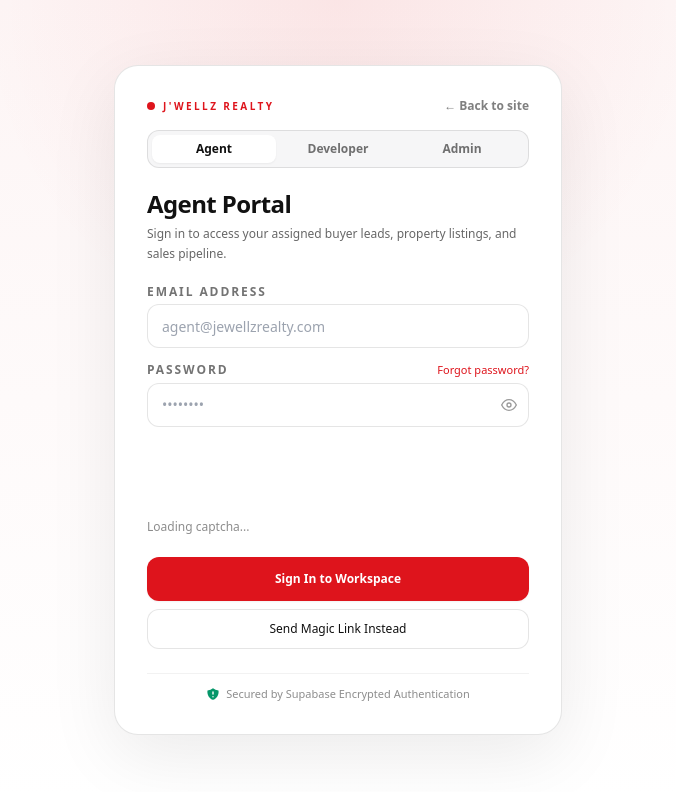
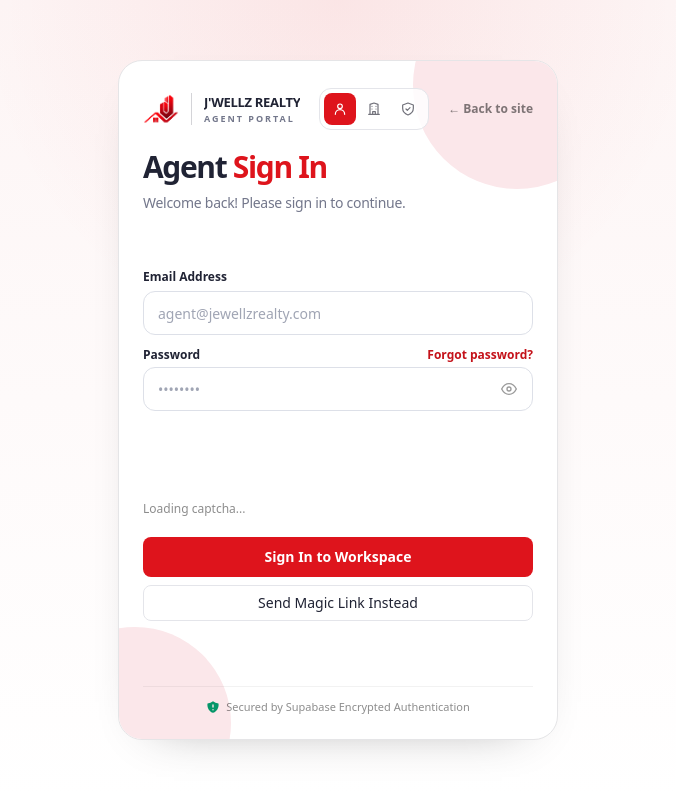
Before and after one commit to altjimsss/jewellz-realty, a Next.js app: page /login in a window 1280 px wide. Shown: the top 792 px of the page, without its empty margins (302-978 px from the left). Built offline with nearby package versions, Linux system fonts and the light colour scheme; no server answers.

Commit message:
Match timeout sign-in page to portal modal

```diff
--- a/components/auth/LoginPage.tsx
+++ b/components/auth/LoginPage.tsx
@@ -2,6 +2,7 @@
 
 import { FormEvent, Suspense, useEffect, useState } from "react";
 import Link from "next/link";
+import Image from "next/image";
 import { useRouter, useSearchParams } from "next/navigation";
 import { ReCaptcha } from "@/components/security/ReCaptcha";
 import { supabaseBrowser } from "@/lib/supabase/client";
@@ -320,13 +321,20 @@ function LoginForm() {
 					<div aria-hidden="true" className="absolute inset-0 z-0 bg-white/70" />
 				</>
 			) : null}
-			<section className="relative z-10 w-full max-w-md overflow-hidden rounded-3xl border border-black/10 bg-white p-8 shadow-[0_20px_70px_rgba(17,17,17,0.08)]">
-				<div className="flex items-center justify-between">
-					<div className="flex items-center gap-2">
-						<span className="h-2 w-2 rounded-full bg-[#DE141C]" />
-						<p className="text-[10px] font-bold uppercase tracking-[0.24em] text-[#DE141C]">
-							J'WELLZ REALTY
-						</p>
+			<section className="relative z-10 flex h-[680px] max-h-[calc(100dvh-24px)] w-full max-w-[440px] flex-col overflow-hidden rounded-[24px] border border-[#E5E5E7] bg-white p-5 shadow-[0_18px_50px_-38px_rgba(0,0,0,0.45)] sm:p-6">
+				<div aria-hidden="true" className="pointer-events-none absolute -right-16 -top-20 h-52 w-52 rounded-full bg-[#FBE7EA]" />
+				<div aria-hidden="true" className="pointer-events-none absolute -bottom-20 -left-20 h-48 w-48 rounded-full bg-[#FBE7EA]" />
+				<div className="relative z-10 flex min-h-0 flex-1 flex-col">
+				<div className="mt-1 flex h-10 shrink-0 items-center justify-between gap-3">
+					<div className="flex min-w-0 items-center gap-3">
+						<Image src="/assets/admin-emblem.webp" alt="" aria-hidden="true" width={40} height={40} className="h-9 w-9 shrink-0 object-contain" />
+						<span aria-hidden="true" className="h-8 w-px shrink-0 bg-zinc-300" />
+						<div className="min-w-0 leading-tight"><p className="truncate text-[13px] font-bold tracking-tight text-[#202334]">J'WELLZ REALTY</p><p className="mt-0.5 text-[9px] font-bold tracking-[0.22em] text-[#73778B]">{activeRole.toUpperCase()} PORTAL</p></div>
+					</div>
+					<div role="group" aria-label="Choose sign-in portal" className="flex shrink-0 items-center gap-0.5 rounded-xl border border-[#E4E5EA] bg-white/85 p-1">
+						<button type="button" aria-label="Agent portal" title="Agent" aria-pressed={activeRole === "agent"} onClick={() => { setActiveRole("agent"); setMessage(null); }} className={`grid h-8 w-8 place-items-center rounded-lg transition focus-visible:outline-none focus-visible:ring-2 focus-visible:ring-[#DE141C] ${activeRole === "agent" ? "bg-[#DE141C] text-white" : "text-zinc-500 hover:bg-zinc-50 hover:text-zinc-900"}`}><svg aria-hidden="true" viewBox="0 0 24 24" className="h-4 w-4" fill="none" stroke="currentColor" strokeWidth="1.8" strokeLinecap="round" strokeLinejoin="round"><circle cx="12" cy="8" r="3.5" /><path d="M5 20a7 7 0 0 1 14 0" /></svg></button>
+						<button type="button" aria-label="Developer portal" title="Developer" aria-pressed={activeRole === "developer"} onClick={() => { setActiveRole("developer"); setMessage(null); }} className={`grid h-8 w-8 place-items-center rounded-lg transition focus-visible:outline-none focus-visible:ring-2 focus-visible:ring-[#DE141C] ${activeRole === "developer" ? "bg-[#DE141C] text-white" : "text-zinc-500 hover:bg-zinc-50 hover:text-zinc-900"}`}><svg aria-hidden="true" viewBox="0 0 24 24" className="h-4 w-4" fill="none" stroke="currentColor" strokeWidth="1.8" strokeLinecap="round" strokeLinejoin="round"><path d="M4 20h16M6 20V5l6-2 6 2v15M9 8h.01M15 8h.01M9 12h.01M15 12h.01M10 20v-4h4v4" /></svg></button>
+						<button type="button" aria-label="Admin portal" title="Admin" aria-pressed={activeRole === "admin"} onClick={() => { setActiveRole("admin"); setMessage(null); }} className={`grid h-8 w-8 place-items-center rounded-lg transition focus-visible:outline-none focus-visible:ring-2 focus-visible:ring-[#DE141C] ${activeRole === "admin" ? "bg-[#DE141C] text-white" : "text-zinc-500 hover:bg-zinc-50 hover:text-zinc-900"}`}><svg aria-hidden="true" viewBox="0 0 24 24" className="h-4 w-4" fill="none" stroke="currentColor" strokeWidth="1.8" strokeLinecap="round" strokeLinejoin="round"><path d="M12 3 20 6v5c0 5-3.4 8.3-8 10-4.6-1.7-8-5-8-10V6l8-3Z" /><path d="m9 12 2 2 4-4" /></svg></button>
 					</div>
 					<Link href="/" className="text-xs font-semibold text-black/50 hover:text-black">
 						← Back to site
@@ -334,7 +342,7 @@ function LoginForm() {
 				</div>
 
 				{/* Role Tabs */}
-				<div className="mt-4 flex rounded-xl border border-black/10 bg-zinc-100/80 p-1">
+				<div className="hidden">
 					<button
 						type="button"
 						onClick={() => {
@@ -379,35 +387,21 @@ function LoginForm() {
 					</button>
 				</div>
 
-				<div className="mt-5">
-					<h1 className="text-2xl font-bold tracking-tight text-[#111111]">
-						{isForgotPassword ? "Reset Password" : currentConfig.title}
+				<div className="mt-5 min-h-10 shrink-0">
+					<h1 className="truncate text-[27px] font-bold leading-tight tracking-[-0.045em] text-[#202334] sm:text-3xl">
+						{isForgotPassword ? "Reset password" : <>{activeRole === "developer" ? "Developer" : activeRole === "admin" ? "Admin" : "Agent"} <span className="text-[#DE141C]">Sign In</span></>}
 					</h1>
-					<p className="mt-1 text-xs leading-5 text-black/60">
-						{isForgotPassword
-							? "Enter your registered email address to receive password reset instructions."
-							: currentConfig.subtitle}
-					</p>
+				</div>
+				<p className="mt-1 shrink-0 text-sm tracking-[-0.02em] text-[#73778B]">{isForgotPassword ? "We'll email a reset link." : "Welcome back! Please sign in to continue."}</p>
+
+				<div aria-live="polite" className="mt-2 h-9 shrink-0 overflow-hidden">
+					{message ? <div className={`flex h-9 items-center rounded-lg border px-3 text-xs font-medium leading-4 ${message.type === "error" ? "border-red-200 bg-red-50 text-red-800" : message.type === "success" ? "border-emerald-200 bg-emerald-50 text-emerald-800" : "border-blue-200 bg-blue-50 text-blue-800"}`}><span className="line-clamp-2">{message.text}</span></div> : null}
 				</div>
 
-				{message ? (
-					<div
-						className={`mt-4 rounded-xl border p-3 text-xs font-medium leading-5 ${
-							message.type === "error"
-								? "border-red-200 bg-red-50 text-red-800"
-								: message.type === "success"
-									? "border-emerald-200 bg-emerald-50 text-emerald-800"
-									: "border-blue-200 bg-blue-50 text-blue-800"
-						}`}
-					>
-						{message.text}
-					</div>
-				) : null}
-
 				{isForgotPassword ? (
-					<form onSubmit={handleForgotPassword} className="mt-5 space-y-4">
+					<form onSubmit={handleForgotPassword} className="mt-3 space-y-3">
 						<label className="block">
-							<span className="mb-1 block text-xs font-semibold uppercase tracking-[0.16em] text-black/55">
+							<span className="mb-1.5 block text-xs font-semibold text-[#202334]">
 								Email Address
 							</span>
 							<input
@@ -416,7 +410,7 @@ function LoginForm() {
 								value={email}
 								onChange={(e) => setEmail(e.target.value)}
 								placeholder={currentConfig.placeholder}
-								className="h-11 w-full rounded-xl border border-black/10 bg-white px-3.5 text-sm text-[#111111] outline-none transition focus:border-[#DE141C]"
+								className="h-11 w-full rounded-xl border border-[#DDE0E8] bg-white px-3.5 text-sm text-[#202334] outline-none transition placeholder:text-[#A0A5B4] focus:border-[#DE141C] focus:ring-2 focus:ring-[#DE141C]/10"
 							/>
 						</label>
 
@@ -426,7 +420,7 @@ function LoginForm() {
 							<button
 								type="submit"
 								disabled={loading}
-								className="inline-flex h-11 w-full items-center justify-center rounded-xl bg-[#DE141C] text-xs font-semibold text-white shadow-sm transition hover:bg-[#b80f15] disabled:opacity-50"
+								className="inline-flex h-10 w-full items-center justify-center rounded-lg bg-[#DE141C] text-sm font-semibold text-white transition hover:bg-[#b80f15] disabled:opacity-50"
 							>
 								{loading ? "Sending link..." : "Send Reset Link"}
 							</button>
@@ -443,9 +437,9 @@ function LoginForm() {
 						</div>
 					</form>
 				) : (
-					<form onSubmit={handlePasswordSignIn} autoComplete="off" className="mt-5 space-y-3.5">
+					<form onSubmit={handlePasswordSignIn} autoComplete="off" className="mt-3 space-y-3">
 						<label className="block">
-							<span className="mb-1 block text-xs font-semibold uppercase tracking-[0.16em] text-black/55">
+							<span className="mb-1.5 block text-xs font-semibold text-[#202334]">
 								Email Address
 							</span>
 							<input
@@ -456,13 +450,13 @@ function LoginForm() {
 								value={email}
 								onChange={(e) => setEmail(e.target.value)}
 								placeholder={currentConfig.placeholder}
-								className="h-11 w-full rounded-xl border border-black/10 bg-white px-3.5 text-sm text-[#111111] outline-none transition focus:border-[#DE141C]"
+								className="h-11 w-full rounded-xl border border-[#DDE0E8] bg-white px-3.5 text-sm text-[#202334] outline-none transition placeholder:text-[#A0A5B4] focus:border-[#DE141C] focus:ring-2 focus:ring-[#DE141C]/10"
 							/>
 						</label>
 
 						<label className="block">
 							<div className="mb-1 flex items-center justify-between">
-								<span className="text-xs font-semibold uppercase tracking-[0.16em] text-black/55">
+								<span className="text-xs font-semibold text-[#202334]">
 									Password
 								</span>
 								<button
@@ -471,7 +465,7 @@ function LoginForm() {
 										setIsForgotPassword(true);
 										setMessage(null);
 									}}
-									className="text-[11px] font-medium text-[#DE141C] hover:underline"
+									className="text-xs font-semibold text-[#C4121A] transition hover:text-[#9E0E15] hover:underline"
 								>
 									Forgot password?
 								</button>
@@ -485,12 +479,12 @@ function LoginForm() {
 									value={password}
 									onChange={(e) => setPassword(e.target.value)}
 									placeholder="••••••••"
-									className="h-11 w-full rounded-xl border border-black/10 bg-white pl-3.5 pr-10 text-sm text-[#111111] outline-none transition focus:border-[#DE141C]"
+									className="h-11 w-full rounded-xl border border-[#DDE0E8] bg-white pl-3.5 pr-11 text-sm text-[#202334] outline-none transition placeholder:text-[#A0A5B4] focus:border-[#DE141C] focus:ring-2 focus:ring-[#DE141C]/10"
 								/>
 								<button
 									type="button"
 									onClick={() => setShowPassword(!showPassword)}
-									className="absolute right-3 top-1/2 -translate-y-1/2 text-black/40 hover:text-black"
+								className="absolute right-3 top-1/2 -translate-y-1/2 rounded-md p-1 text-black/40 transition hover:text-black focus-visible:outline-none focus-visible:ring-2 focus-visible:ring-[#DE141C]"
 									aria-label={showPassword ? "Hide password" : "Show password"}
 								>
 									{showPassword ? (
@@ -513,7 +507,7 @@ function LoginForm() {
 							<button
 								type="submit"
 								disabled={loading}
-								className="inline-flex h-11 w-full items-center justify-center rounded-xl bg-[#DE141C] text-xs font-semibold text-white shadow-sm transition hover:bg-[#b80f15] disabled:cursor-not-allowed disabled:opacity-50"
+								className="inline-flex h-10 w-full items-center justify-center rounded-lg bg-[#DE141C] text-sm font-semibold text-white transition hover:bg-[#b80f15] disabled:cursor-not-allowed disabled:opacity-50"
 							>
 								{loading ? "Signing in..." : "Sign In to Workspace"}
 							</button>
@@ -522,7 +516,7 @@ function LoginForm() {
 								type="button"
 								disabled={loading}
 								onClick={handleMagicLink}
-								className="inline-flex h-10 w-full items-center justify-center rounded-xl border border-black/10 bg-white text-xs font-medium text-[#111111] transition hover:bg-black/5 disabled:opacity-50"
+								className="inline-flex h-9 w-full items-center justify-center rounded-lg border border-[#E4E5EA] bg-white text-sm font-medium text-[#202334] transition hover:bg-zinc-50 disabled:opacity-50"
 							>
 								Send Magic Link Instead
 							</button>
@@ -530,11 +524,12 @@ function LoginForm() {
 					</form>
 				)}
 
-				<div className="mt-6 flex items-center justify-center gap-1.5 border-t border-black/5 pt-3 text-[11px] text-black/45">
+				<div className="mt-auto flex items-center justify-center gap-1.5 border-t border-black/5 pt-3 text-[11px] text-black/45">
 					<svg viewBox="0 0 20 20" fill="currentColor" className="h-3.5 w-3.5 text-emerald-600">
 						<path fillRule="evenodd" d="M10 1.944A11.954 11.954 0 012.166 5C2.056 5.649 2 6.319 2 7c0 5.225 3.34 9.67 8 11.317C14.66 16.67 18 12.225 18 7c0-.682-.057-1.35-.166-2.001A11.954 11.954 0 0110 1.944zM11 14a1 1 0 11-2 0 1 1 0 012 0zm0-7a1 1 0 10-2 0v3a1 1 0 102 0V7z" clipRule="evenodd" />
 					</svg>
 					<span>Secured by Supabase Encrypted Authentication</span>
+				</div>
 				</div>
 			</section>
 		</main>
```
